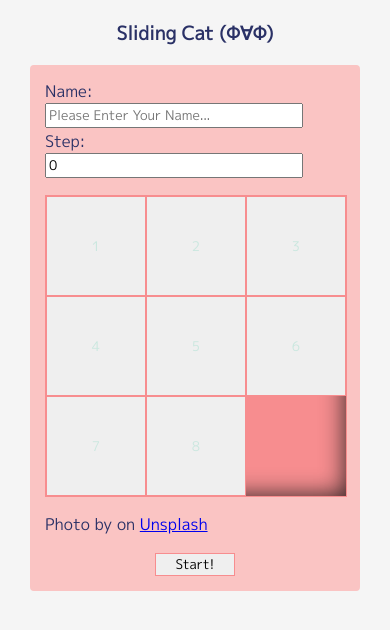
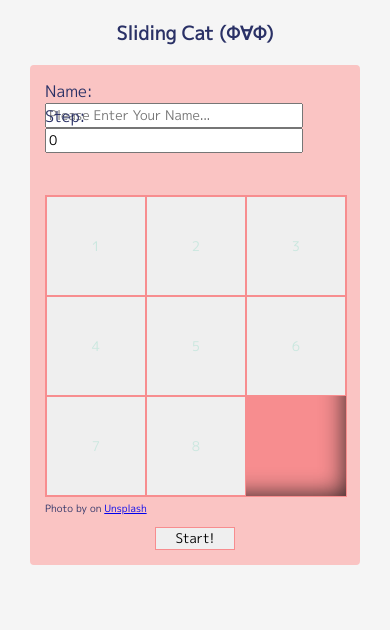
Before and after one commit to yuki16bit/sliding-puzzle-2019, a React app: page / in a window 390 px wide. Shown: the top 630 px of the page. Built offline with nearby package versions, Linux system fonts and the light colour scheme; no server answers.

Commit message:
flex not working well on mobile, use grid instead

```diff
--- /dev/null
+++ b/postcss.config.js
@@ -0,0 +1,13 @@
+const autoprefixer = require('autoprefixer');
+const flexbugsFixes = require('postcss-flexbugs-fixes');
+
+const postcssConfig = [
+  flexbugsFixes,
+  autoprefixer({
+    flexbox: true,
+  }),
+];
+
+module.exports = {
+  plugins: postcssConfig,
+};
--- a/src/App.scss
+++ b/src/App.scss
@@ -4,9 +4,15 @@ $retroBlush: #fac4c3;
 $retroMint: #cae7df;
 
 body {
+  box-sizing: border-box;
   font-family: 'M PLUS 1p', sans-serif;
   color: $retroNavy;
   background-color: whitesmoke;
+
+  button:focus {
+    outline: none;
+    -webkit-tap-highlight-color: transparent;
+  }
 }
 
 .app {
@@ -29,18 +35,19 @@ body {
     width: 100%;
     max-width: 100%;
     height: 100px;
-    display: flex;
-    flex-flow: column wrap;
+    display: grid;
+    grid-template-columns: 0.4fr, 0.4fr, 0.2fr;
+    grid-template-rows: 25% 100px auto;
     margin-bottom: 15px;
+  }
+
+  .game-credit {
+    font-size: 10px;
+    margin: 4px auto 10px;
+  }
+}
 
 .info {
-      flex: 1 1 50%;
-
-      &:last-of-type {
-        align-self: flex-end;
-        flex: 1 1 100%;
-      }
-
   input, label {
     display:block;
   }
@@ -51,7 +58,9 @@ body {
     border: 1px solid $retroPink;
     border-radius: 4px;
     background-size: 100%;
-      }
+
+    img {
+      width: 100%;
     }
   }
 }
@@ -59,8 +68,8 @@ body {
 .tiles {
   width: 300px;
   height: 300px;
-  display: flex;
-  flex-flow: row wrap;
+  display: grid;
+  grid-template-columns: repeat(3, 1fr);
   margin: auto;
   border: 1px $retroPink solid;
   background-color: $retroPink;
@@ -70,9 +79,7 @@ body {
 $positions: ('top left', 'top center', 'top right', 'center left', 'center', 'center right', 'bottom left', 'bottom center', 'bottom right');
 @for $i from 1 through length($positions) {
   .tile-#{$i} {
-    flex: 1 1 100px;
     border: 1px $retroPink solid;
-    // border: none;
     cursor: pointer;
     color: $retroMint;
     background-position: #{nth($positions, $i)};
@@ -83,16 +90,6 @@ $positions: ('top left', 'top center', 'top right', 'center left', 'center', 'ce
 
     .gap {
       color: transparent;
-    }
-  }
-}
-
-.info {
-  .info-quiz {
-    width: 80px;
-
-    img {
-      width: 100%;
     }
   }
 }
--- a/webpack.config.js
+++ b/webpack.config.js
@@ -1,11 +1,9 @@
-const webpack = require('webpack');
 const path = require('path');
 
 const src = path.resolve(__dirname, 'src');
 const dist = path.resolve(__dirname, 'dist');
 
 const HtmlWebPackPlugin = require('html-webpack-plugin');
-const autoprefixer = require('autoprefixer');
 
 module.exports = {
   entry: ['@babel/polyfill', `${src}/app.jsx`],
@@ -35,14 +33,6 @@ module.exports = {
         ],
       },
       {
-        test: /\.css$/,
-        use: [
-          'style-loader',
-          { loader: 'css-loader', options: { importLoaders: 1 } },
-          'postcss-loader',
-        ],
-      },
-      {
         test: /\.(jpe?g|png|gif)$/,
         use: [
           {
@@ -62,12 +52,5 @@ module.exports = {
       filename: 'index.html',
       // favicon: src + "path/to/your/favicon.ico"
     }),
-    new webpack.LoaderOptionsPlugin({
-      options: {
-        postcss() {
-          return [autoprefixer];
-        },
-      },
-    }),
   ],
 };
```
Also changed, not shown: package.json (+5 -9 lines), 2 other files (tests, documents, lock files or other folders). Lines whose indentation alone changed are shown as unchanged.
